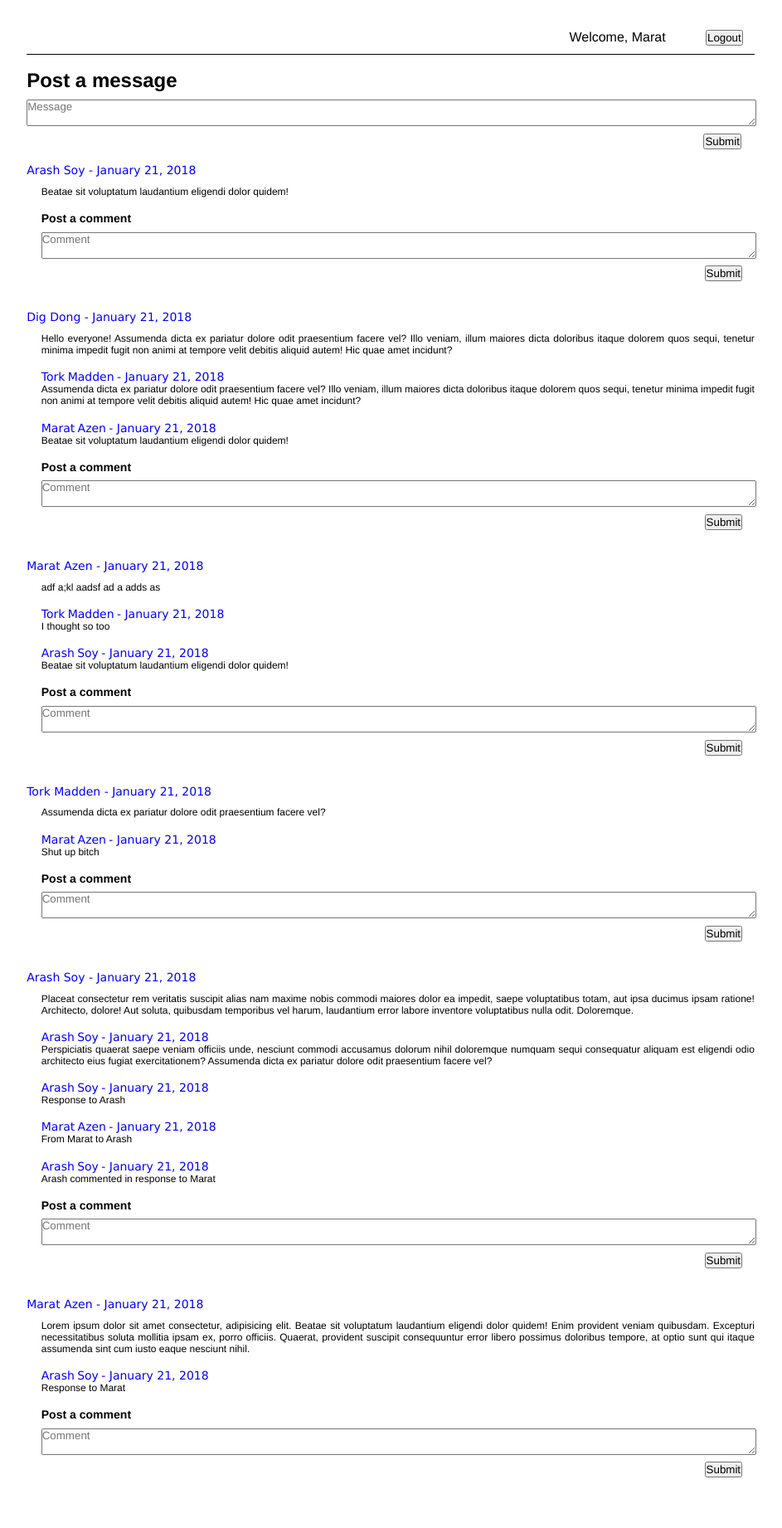
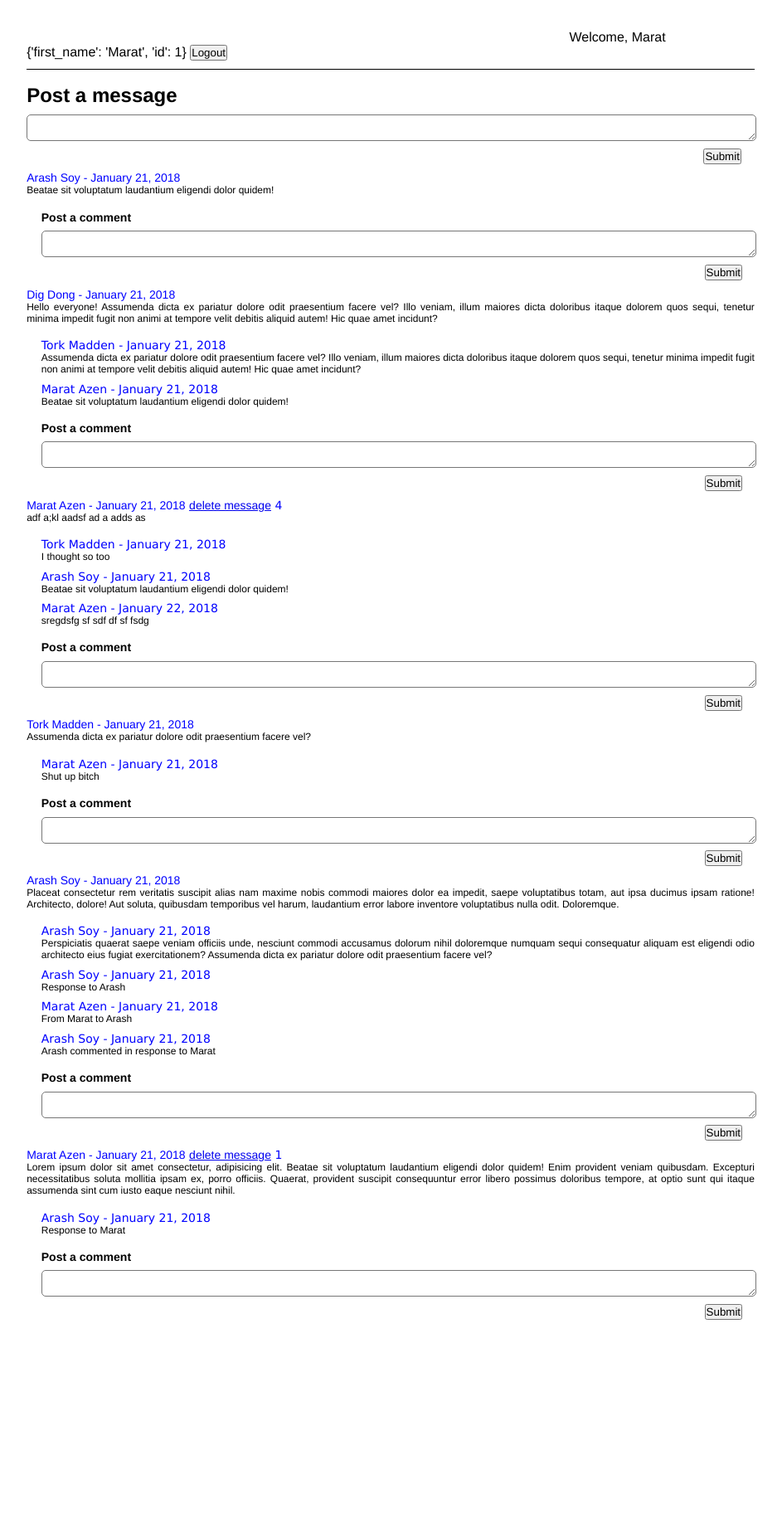
Before and after one commit to ruslanvs/The_Wall, a Flask app: page /wall in a window 1280 px wide. Shown: the whole page at 83% size, without its empty margins (19-962 px from the left). After the commit the page ends 1591 px from the top, so only its background shows below. Run offline with Flask 2, Linux system fonts and the light colour scheme; a user stored in the database is signed in; data comes from the database, SQL or seed files in the repository.

Commit message:
Began staging for message deletion

```diff
--- a/Dump20180121.sql
+++ b/Dump20180122.sql
@@ -34,7 +34,7 @@ CREATE TABLE `comments` (
   KEY `fk_comments_messages1_idx` (`message_id`),
   CONSTRAINT `fk_comments_messages1` FOREIGN KEY (`message_id`) REFERENCES `messages` (`id`) ON DELETE NO ACTION ON UPDATE NO ACTION,
   CONSTRAINT `fk_comments_users1` FOREIGN KEY (`user_id`) REFERENCES `users` (`id`) ON DELETE NO ACTION ON UPDATE NO ACTION
-) ENGINE=InnoDB AUTO_INCREMENT=11 DEFAULT CHARSET=utf8;
+) ENGINE=InnoDB AUTO_INCREMENT=12 DEFAULT CHARSET=utf8;
 /*!40101 SET character_set_client = @saved_cs_client */;
 
 --
@@ -43,7 +43,7 @@ CREATE TABLE `comments` (
 
 LOCK TABLES `comments` WRITE;
 /*!40000 ALTER TABLE `comments` DISABLE KEYS */;
-INSERT INTO `comments` VALUES (1,'Perspiciatis quaerat saepe veniam officiis unde, nesciunt commodi accusamus dolorum nihil doloremque numquam sequi consequatur aliquam est eligendi odio architecto eius fugiat exercitationem? Assumenda dicta ex pariatur dolore odit praesentium facere vel?','2018-01-21 17:13:40','2018-01-21 17:13:40',2,2),(2,'Response to Marat','2018-01-21 17:31:54','2018-01-21 17:31:54',2,1),(3,'Response to Arash\r\n','2018-01-21 17:32:55','2018-01-21 17:32:55',2,2),(4,'From Marat to Arash','2018-01-21 18:08:43','2018-01-21 18:08:43',1,2),(5,'Arash commented in response to Marat','2018-01-21 18:09:24','2018-01-21 18:09:24',2,2),(6,'Shut up bitch','2018-01-21 18:46:16','2018-01-21 18:46:16',1,3),(7,'I thought so too','2018-01-21 18:55:06','2018-01-21 18:55:06',3,4),(8,'Assumenda dicta ex pariatur dolore odit praesentium facere vel? Illo veniam, illum maiores dicta doloribus itaque dolorem quos sequi, tenetur minima impedit fugit non animi at tempore velit debitis aliquid autem! Hic quae amet incidunt?','2018-01-21 19:03:52','2018-01-21 19:03:52',3,5),(9,'Beatae sit voluptatum laudantium eligendi dolor quidem!','2018-01-21 19:04:22','2018-01-21 19:04:22',1,5),(10,'Beatae sit voluptatum laudantium eligendi dolor quidem!','2018-01-21 19:05:18','2018-01-21 19:05:18',2,4);
+INSERT INTO `comments` VALUES (1,'Perspiciatis quaerat saepe veniam officiis unde, nesciunt commodi accusamus dolorum nihil doloremque numquam sequi consequatur aliquam est eligendi odio architecto eius fugiat exercitationem? Assumenda dicta ex pariatur dolore odit praesentium facere vel?','2018-01-21 17:13:40','2018-01-21 17:13:40',2,2),(2,'Response to Marat','2018-01-21 17:31:54','2018-01-21 17:31:54',2,1),(3,'Response to Arash\r\n','2018-01-21 17:32:55','2018-01-21 17:32:55',2,2),(4,'From Marat to Arash','2018-01-21 18:08:43','2018-01-21 18:08:43',1,2),(5,'Arash commented in response to Marat','2018-01-21 18:09:24','2018-01-21 18:09:24',2,2),(6,'Shut up bitch','2018-01-21 18:46:16','2018-01-21 18:46:16',1,3),(7,'I thought so too','2018-01-21 18:55:06','2018-01-21 18:55:06',3,4),(8,'Assumenda dicta ex pariatur dolore odit praesentium facere vel? Illo veniam, illum maiores dicta doloribus itaque dolorem quos sequi, tenetur minima impedit fugit non animi at tempore velit debitis aliquid autem! Hic quae amet incidunt?','2018-01-21 19:03:52','2018-01-21 19:03:52',3,5),(9,'Beatae sit voluptatum laudantium eligendi dolor quidem!','2018-01-21 19:04:22','2018-01-21 19:04:22',1,5),(10,'Beatae sit voluptatum laudantium eligendi dolor quidem!','2018-01-21 19:05:18','2018-01-21 19:05:18',2,4),(11,'sregdsfg sf sdf df sf fsdg ','2018-01-22 10:56:40','2018-01-22 10:56:40',1,4);
 /*!40000 ALTER TABLE `comments` ENABLE KEYS */;
 UNLOCK TABLES;
 
@@ -114,4 +114,4 @@ UNLOCK TABLES;
 /*!40101 SET COLLATION_CONNECTION=@OLD_COLLATION_CONNECTION */;
 /*!40111 SET SQL_NOTES=@OLD_SQL_NOTES */;
 
--- Dump completed on 2018-01-21 19:15:23
+-- Dump completed on 2018-01-22 10:57:59
--- a/server.py
+++ b/server.py
@@ -19,12 +19,12 @@ def wall():
     if not session['user_id']:
         return render_template( "index.html" )
 
-    query = "SELECT first_name FROM users WHERE id = :id"
+    query = "SELECT first_name, id FROM users WHERE id = :id"
     q_p = { 'id': session['user_id'] }
     user = {}
-    user['first_name'] = mysql.query_db( query, q_p )[0]['first_name']
+    user = mysql.query_db( query, q_p )[0]
 
-    query = "SELECT first_name, last_name, message, DATE_FORMAT(messages.created_at, '%M %d, %Y') AS message_date, messages.id FROM messages JOIN users ON users.id = messages.user_id ORDER BY messages.created_at DESC"
+    query = "SELECT first_name, last_name, message, DATE_FORMAT(messages.created_at, '%M %d, %Y') AS message_date, messages.id, user_id FROM messages JOIN users ON users.id = messages.user_id ORDER BY messages.created_at DESC"
     messages = mysql.query_db( query )
 
     query = "SELECT users.first_name, users.last_name, comments.message_id, comment, DATE_FORMAT(comments.created_at, '%M %d, %Y') AS comment_date FROM comments JOIN users ON comments.user_id = users.id ORDER BY comments.created_at ASC"
@@ -55,6 +55,12 @@ def post_comment( message_id ):
     }
     mysql.query_db( query, q_p )
 
+    return redirect( "/wall" )
+
+# DELETE MESSAGE
+@app.route( "/delete_message" )
+def delete_message():
+    flash ("delete command received!")
     return redirect( "/wall" )
 
 # LOGIN
--- a/static/css/style.css
+++ b/static/css/style.css
@@ -39,12 +39,11 @@ textarea{
     margin: 1% 0% 0% 0%;
     display: block;
     width: 100%;
+    border-radius: 5px;
 }
 
 .message_header{
-    margin-top: 2%;
-}
-.message_header *{
+    margin-top: 1%;
     display: inline-block;
     vertical-align: top;
     font-size: 14px;
@@ -52,10 +51,10 @@ textarea{
     color: blue;
 }
 
-.message_content{
-    margin: 1% 0% 4% 2%;
-    font-size: 12px;
-    text-align: justify;
+.message_header *{
+    display: inline-block;
+    vertical-align: top;
+
 }
 
 .message_text{
@@ -64,13 +63,19 @@ textarea{
     text-align: justify;
 }
 
-.form_field{
-    margin: 5px 0px 0px 0px;
-    width: 100px;
+.comments_block{
+    margin: 1% 0% 0% 2%;
+    font-size: 12px;
+    /* text-align: justify; */
 }
 
 .comment_posting{
     margin-top: 2%;
+}
+
+.form_field{
+    margin: 5px 0px 0px 0px;
+    width: 100px;
 }
 
 #login_form .form_field{
--- a/templates/wall.html
+++ b/templates/wall.html
@@ -11,12 +11,12 @@
     <div class="wrapper">
         <div class="header">
             <p class="greeting">Welcome, {{ user['first_name'] }}</p>
+            {{ user }}
             <form action="/logout" method="POST">
                 <input class="logout_button" type="submit" value="Logout">
             </form>
 
         </div>
-
 
         {% with messages = get_flashed_messages() %}
             {% if messages %}
@@ -28,34 +28,33 @@
 
         <form action="/post_message" method="POST">
             <h2>Post a message</h2>
-            <textarea name="message" placeholder="Message"></textarea>
+            <textarea name="message"></textarea>
             <input class="message_button" type="submit">
         </form>
 
         {% for i in messages: %}
             <div class="message_header">
-                <p>{{ i['first_name'] }}</p>
-                <p>{{ i['last_name'] }}</p>
-                <p> - {{ i['message_date'] }}</p>
+                <p>{{ i['first_name'] }} {{ i['last_name'] }} - {{ i['message_date'] }}</p>
+                {% if user['id'] == i['user_id'] %}
+                    <a class="delete_link" href="delete_message">delete message</a>
+                    {{ i['id'] }}
+                {% endif %}
+
             </div>
-            <div class="message_content">
-                <p class="message_text">{{ i['message'] }}</p>
+            <p class="message_text">{{ i['message'] }}</p>
+            <div class="comments_block">
                 <!-- CHAINING COMMENTS UP TO MESSAGE TEXT -->
                 {% for j in comments: %}
                     {% if j['message_id'] == i['id'] %}
                         <div class="comments">
-                            <div class="message_header">
-                                <p>{{ j['first_name'] }}</p>
-                                <p>{{ j['last_name'] }}</p>
-                                <p> - {{ j['comment_date'] }}</p>
-                            </div>
+                            <p class="message_header">{{ j['first_name'] }} {{ j['last_name'] }} - {{ j['comment_date'] }}</p>
                             <p class="message_text"> {{ j['comment'] }} </p>
                         </div>
                     {% endif %}
                 {% endfor%}
                 <h3 class="comment_posting">Post a comment</h3>
                 <form action="/post_comment/{{ i['id'] }} " method="POST">
-                    <textarea name="comment" placeholder="Comment"></textarea>
+                    <textarea name="comment"></textarea>
                     <input class="message_button" type="submit">
                 </form>
             </div>
```
